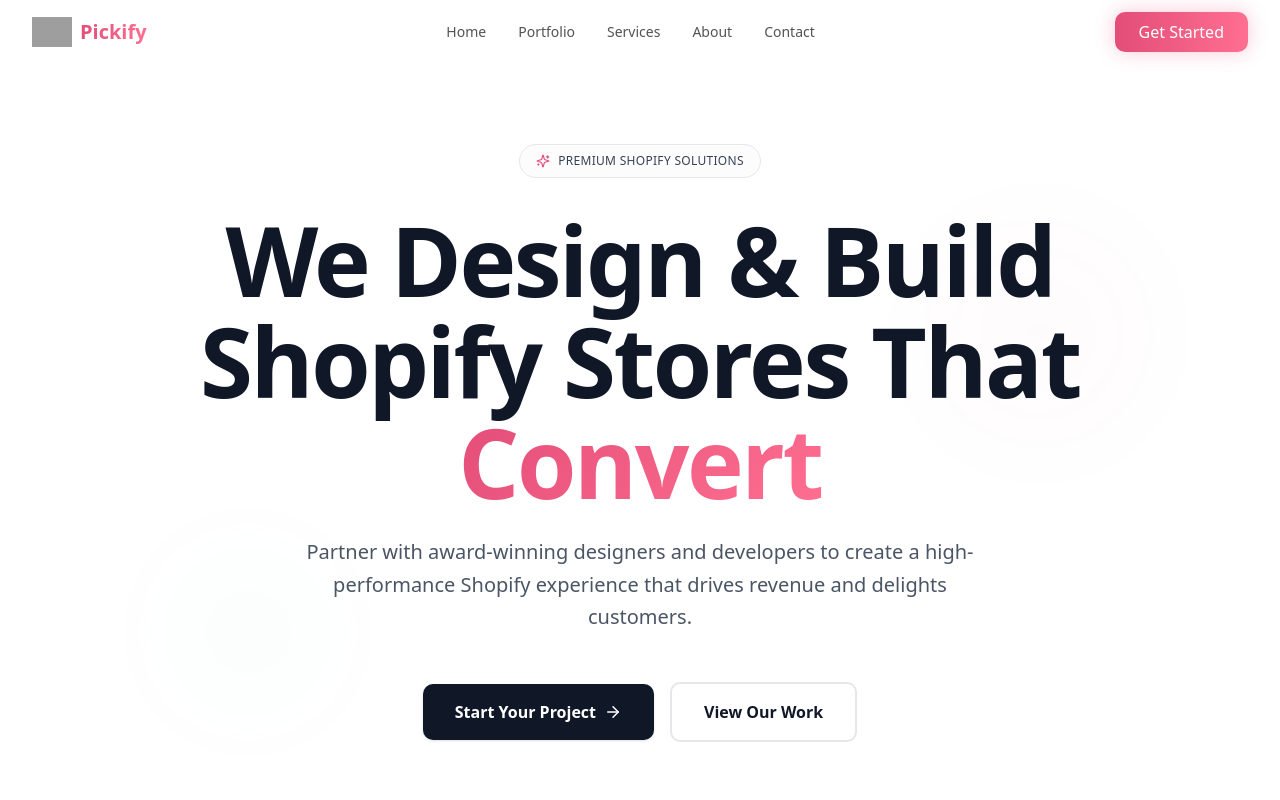
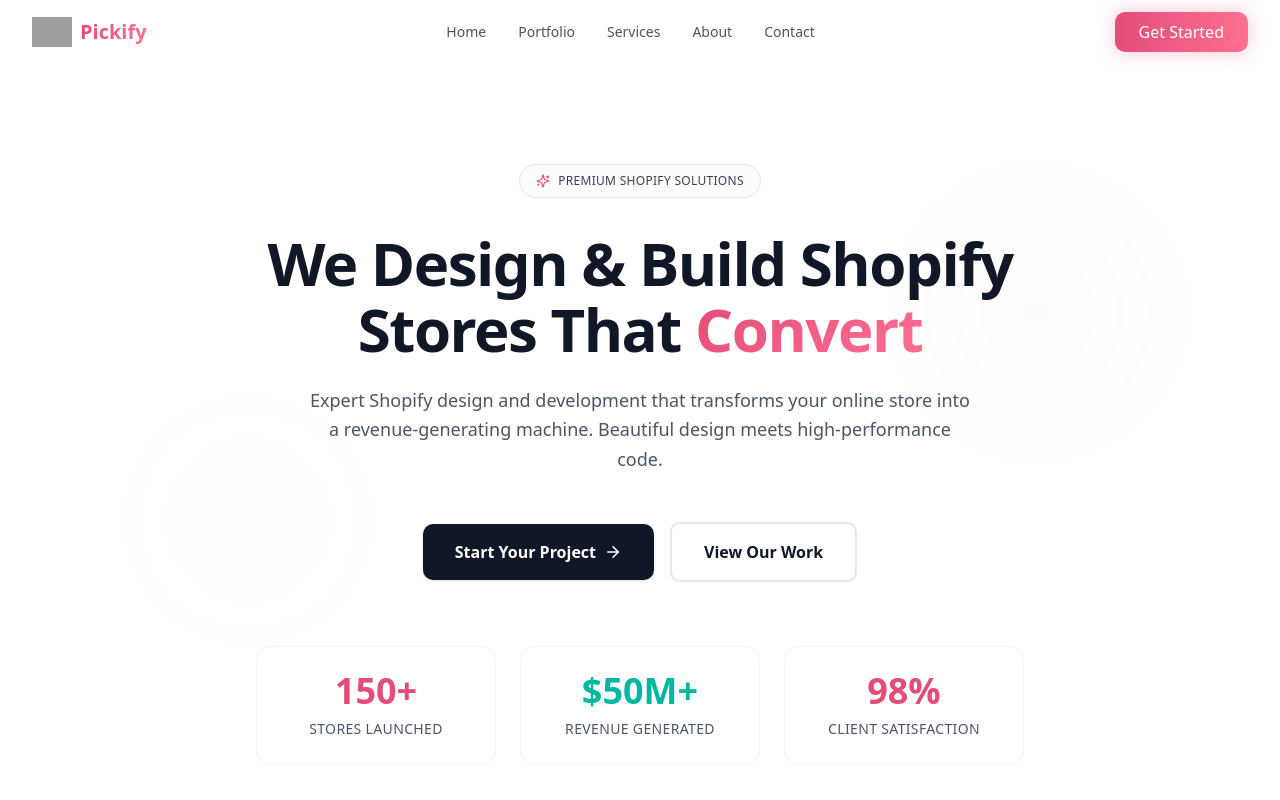
Before and after one commit to Salman-41/pickify, a Next.js app: page / in a window 1280 px wide. Shown: the top 800 px of the page. Built offline with nearby package versions, Linux system fonts and the light colour scheme; grey boxes are pictures that could not be loaded.

Commit message:
feat: update hero section text for improved clarity and impact

```diff
--- a/components/hero-section.tsx
+++ b/components/hero-section.tsx
@@ -1,4 +1,4 @@
-import { ArrowRight, Sparkles } from "lucide-react"
+import { ArrowRight, Sparkles } from "lucide-react";
 
 export function HeroSection() {
   return (
@@ -28,14 +28,15 @@ export function HeroSection() {
           </div>
 
           {/* Main headline - clean, bold, dark */}
-          <h1 className="text-5xl sm:text-6xl md:text-7xl lg:text-8xl font-bold mb-6 leading-[1.05] tracking-tight">
-            <span className="text-gray-900">We Design & Build</span>
-            <br />
-            <span className="text-gray-900">Shopify Stores That</span>{" "}
+          <h1 className="text-4xl sm:text-5xl md:text-6xl font-bold mb-6 leading-[1.1] tracking-tight">
+            <span className="text-gray-900">
+              We Design & Build Shopify Stores That
+            </span>{" "}
             <span
               className="relative inline-block"
               style={{
-                backgroundImage: "linear-gradient(135deg, #E34D78 0%, #FF6F91 100%)",
+                backgroundImage:
+                  "linear-gradient(135deg, #E34D78 0%, #FF6F91 100%)",
                 WebkitBackgroundClip: "text",
                 WebkitTextFillColor: "transparent",
                 backgroundClip: "text",
@@ -46,21 +47,22 @@ export function HeroSection() {
           </h1>
 
           {/* Subheading - simple gray text */}
-          <p className="text-lg sm:text-xl text-gray-600 mb-12 max-w-2xl mx-auto leading-relaxed">
-            Partner with award-winning designers and developers to create a high-performance Shopify experience that drives revenue and delights customers.
+          <p className="text-base sm:text-lg text-gray-600 mb-12 max-w-2xl mx-auto leading-relaxed">
+            Expert Shopify design and development that transforms your online
+            store into a revenue-generating machine. Beautiful design meets
+            high-performance code.
           </p>
 
           {/* CTA Buttons - clean, professional */}
           <div className="flex flex-col sm:flex-row gap-4 justify-center items-center mb-16">
-            <button
-              className="group px-8 py-4 bg-gray-900 text-white rounded-lg font-semibold smooth-transition hover:bg-gray-800 flex items-center gap-2 shadow-sm hover:shadow-md"
-            >
+            <button className="group px-8 py-4 bg-gray-900 text-white rounded-lg font-semibold smooth-transition hover:bg-gray-800 flex items-center gap-2 shadow-sm hover:shadow-md">
               <span>Start Your Project</span>
-              <ArrowRight size={18} className="group-hover:translate-x-0.5 transition-transform" />
+              <ArrowRight
+                size={18}
+                className="group-hover:translate-x-0.5 transition-transform"
+              />
             </button>
-            <button
-              className="px-8 py-4 border-2 border-gray-200 text-gray-900 rounded-lg font-semibold smooth-transition hover:border-gray-300 hover:bg-gray-50"
-            >
+            <button className="px-8 py-4 border-2 border-gray-200 text-gray-900 rounded-lg font-semibold smooth-transition hover:border-gray-300 hover:bg-gray-50">
               View Our Work
             </button>
           </div>
@@ -91,5 +93,5 @@ export function HeroSection() {
         </div>
       </div>
     </section>
-  )
+  );
 }
```
Also changed, not shown: .playwright-mcp/hero-final-design.png (added).
